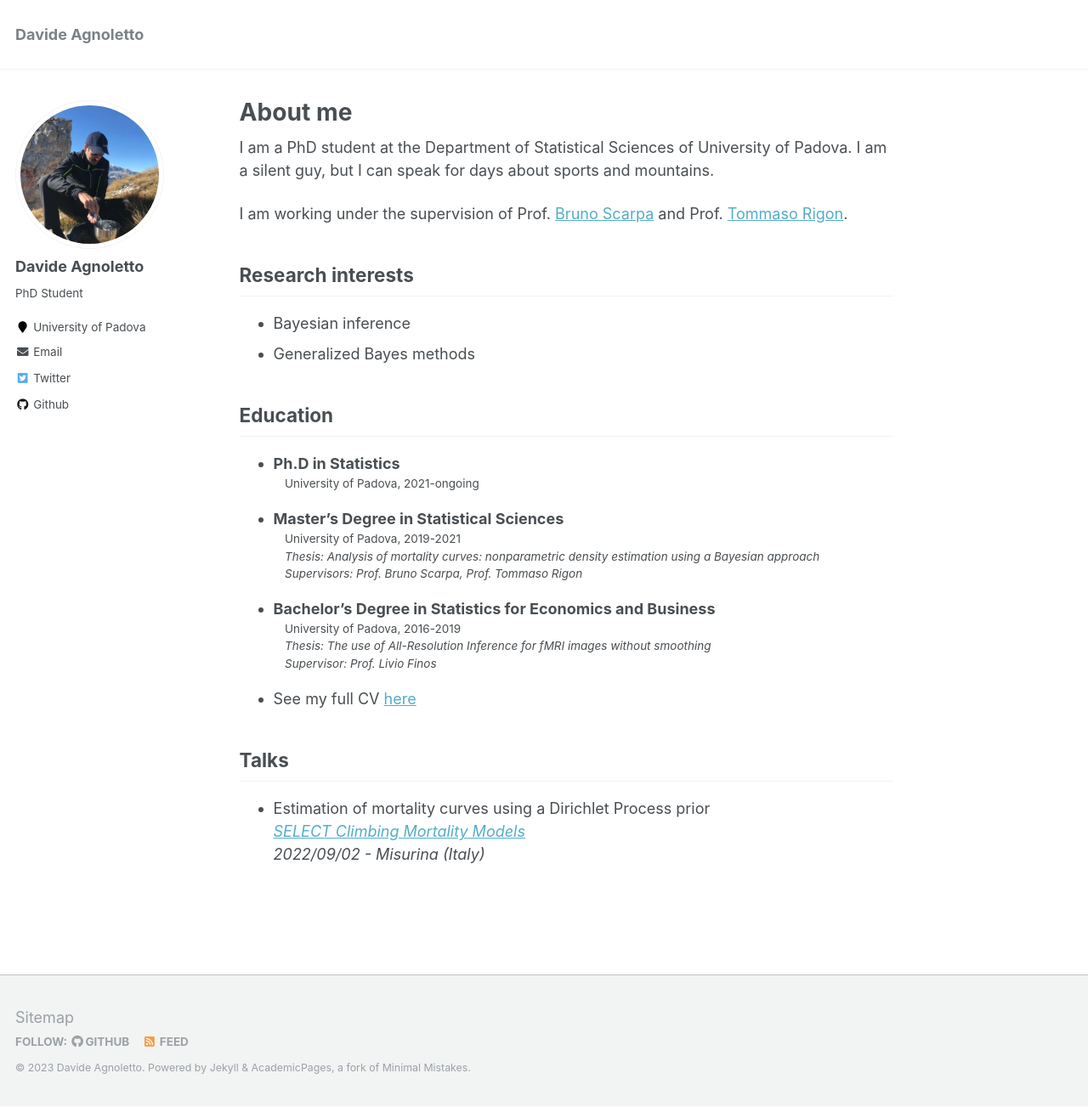
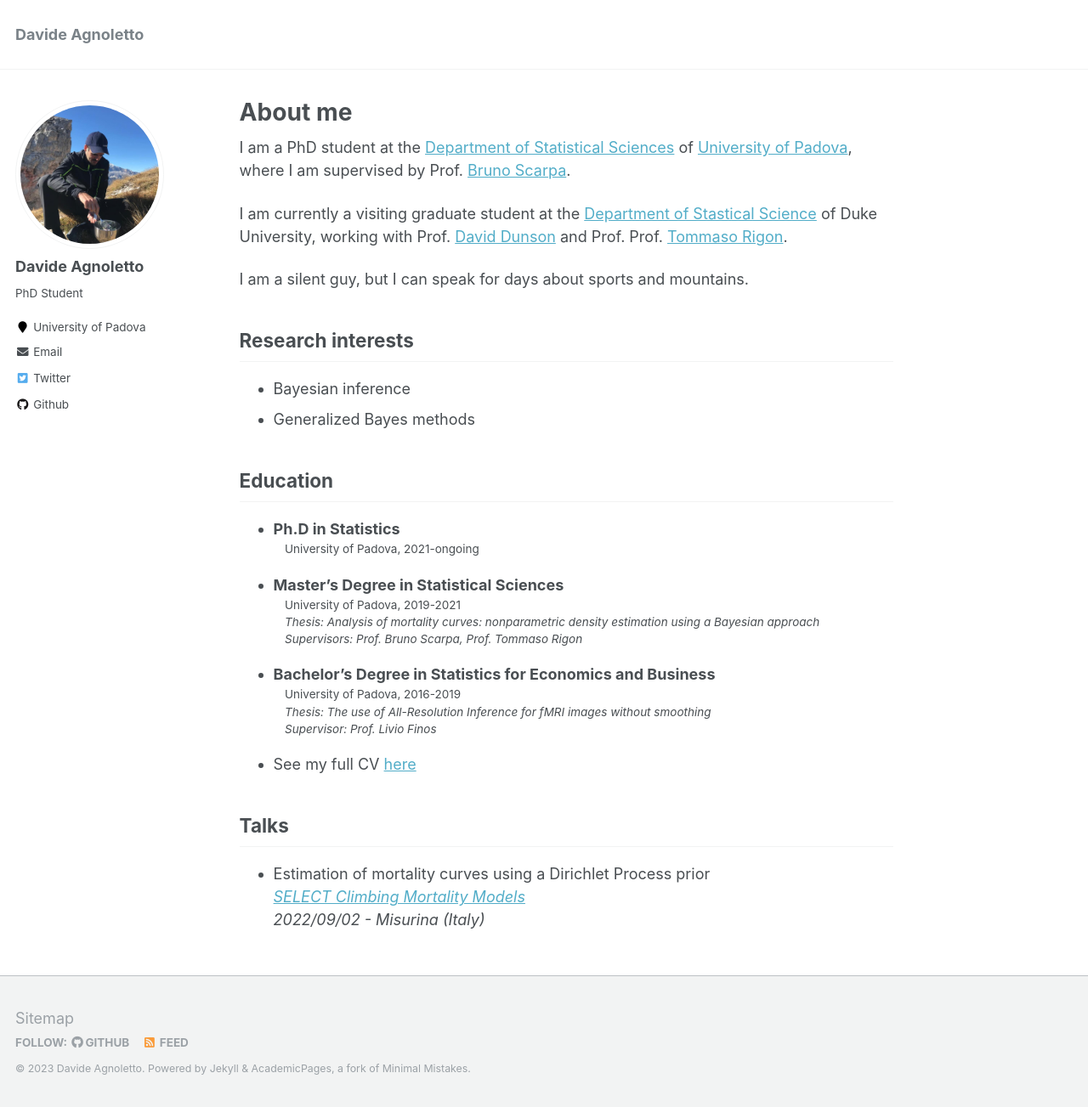
Before and after one commit to davideagno/davideagno.github.io, a Jekyll site: the page built from _pages/about.md, in a window 1280 px wide and 1303 px high. Shown: the whole window at 85% size. Built offline with Jekyll 4.4.1, drawn with Linux system fonts in a browser that asks for light colours.

Commit message:
Update about.md

```diff
--- a/_pages/about.md
+++ b/_pages/about.md
@@ -8,9 +8,12 @@ redirect_from:
   - /about.html
 ---
 
-I am a PhD student at the Department of Statistical Sciences of University of Padova. I am a silent guy, but I can speak for days about sports and mountains.
+I am a PhD student at the [Department of Statistical Sciences](https://www.stat.unipd.it/en/) of [University of Padova](https://www.unipd.it/en/), where I am supervised by Prof. [Bruno Scarpa](https://homes.stat.unipd.it/brunoscarpa).
 
-I am working under the supervision of Prof. [Bruno Scarpa](https://homes.stat.unipd.it/brunoscarpa) and Prof. [Tommaso Rigon](https://tommasorigon.github.io).
+I am currently a visiting graduate student at the [Department of Stastical Science]() of Duke University, working with Prof. [David Dunson](https://www.daviddunson.com/) and Prof. Prof. [Tommaso Rigon](https://tommasorigon.github.io).
+
+I am a silent guy, but I can speak for days about sports and mountains.
+
 
 Research interests
 --
```
